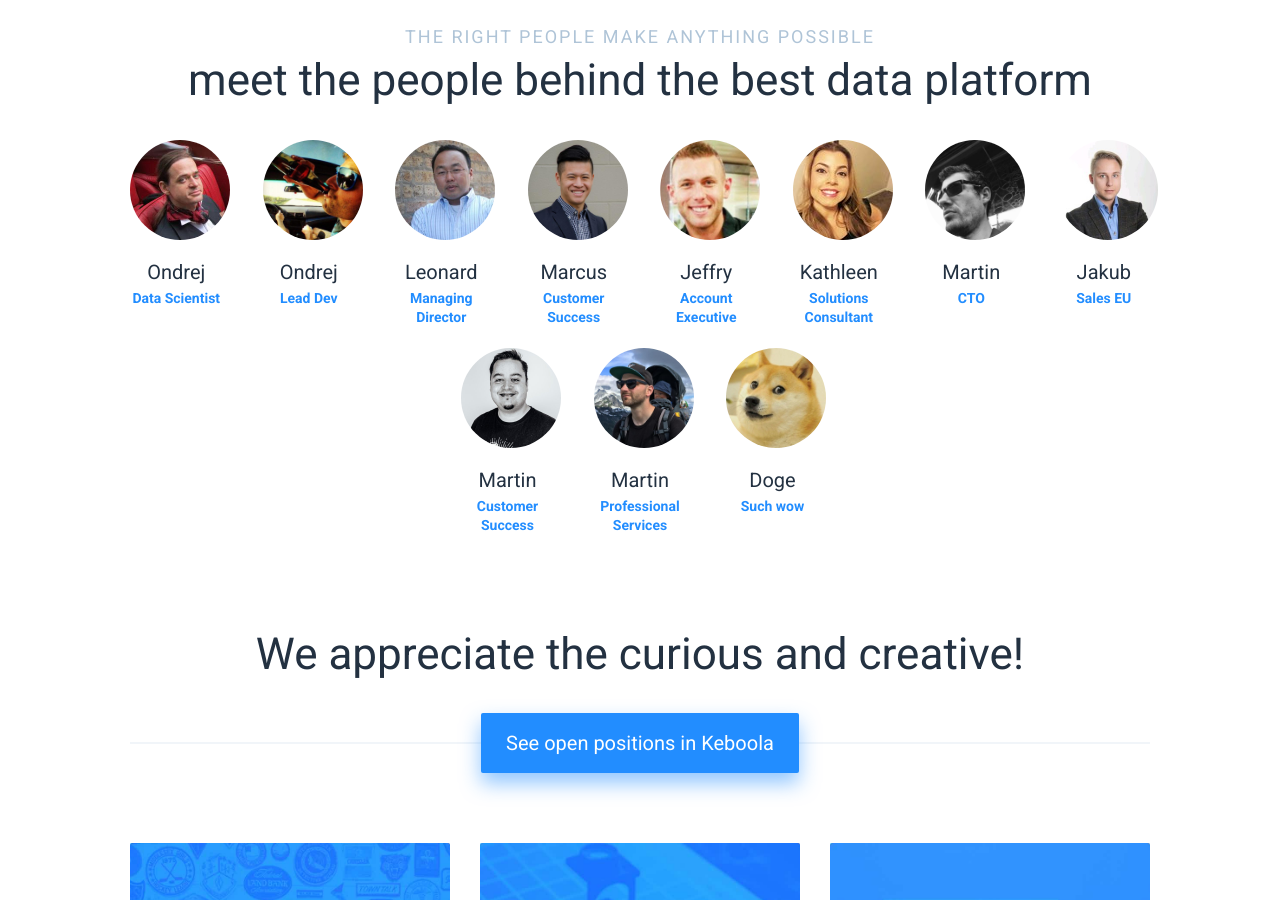
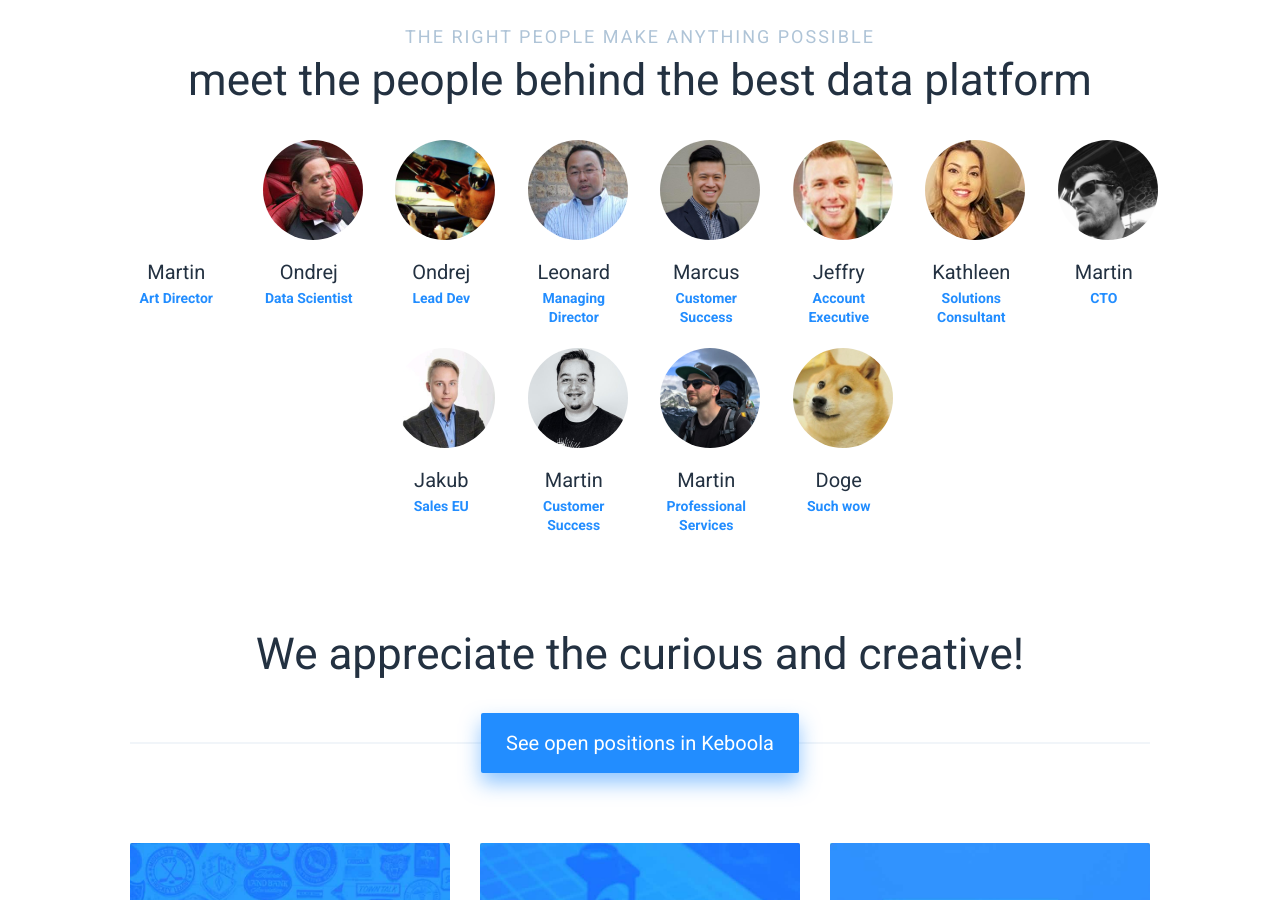
Before and after one commit to keboola/website, a Jekyll site: the page built from _about/about.md, in a window 1280 px wide and 900 px high, scrolled down 2256 px. Built offline with Jekyll 4.4.1, drawn with Linux system fonts in a browser that asks for light colours; nearby versions of some CDN libraries.

Commit message:
Update from Forestry.io - Updated about.md

```diff
--- a/_about/about.md
+++ b/_about/about.md
@@ -68,6 +68,8 @@
   title: meet the people behind the best data platform
   subtitle: The right people make anything possible
   list:
+  - name: Martin
+    position: Art Director
   - name: Ondrej
     position: Data Scientist
     photo: "/uploads/1*jBa92FLPeWL9AqV672m1Vw.jpeg"
```
